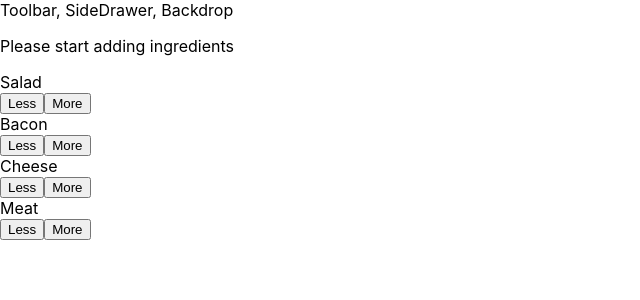
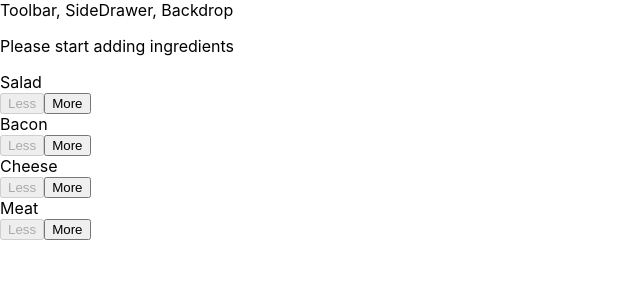
Before and after one commit to bimpop/react-burger-app, a React app: page / in a window 1280 px wide. Shown: the top 300 px of the page, without its empty margins (0-640 px from the left). Built offline with nearby package versions, Linux system fonts and the light colour scheme.

Commit message:
Conn. state to build ctrls & removing ingrds safe

```diff
--- a/src/components/Burger/BuildControls/BuildControl/BuildControl.js
+++ b/src/components/Burger/BuildControls/BuildControl/BuildControl.js
@@ -5,8 +5,13 @@
 const buildControl = (props) => (
     <div className={classes.BuildControl}>
         <div className={classes.Label}>{props.label}</div>
-        <button className={classes.Less}>Less</button>
-        <button className={classes.More}>More</button>
+        <button
+            className={classes.Less}
+            onClick={props.removed}
+            disabled={props.disabled}>Less</button>
+        <button
+            className={classes.More}
+            onClick={props.added}>More</button>
     </div>
 );
 
--- a/src/components/Burger/BuildControls/BuildControls.js
+++ b/src/components/Burger/BuildControls/BuildControls.js
@@ -13,7 +13,12 @@
 const buildControls = (props) => (
     <div className={classes.BuildControls}>
         {controls.map((ctrl) => (
-            <BuildControl key={ctrl.label} label={ctrl.label} />
+            <BuildControl
+                key={ctrl.label}
+                label={ctrl.label}
+                added={() => props.ingredientAdded(ctrl.type)}
+                removed={() => props.ingredientRemoved(ctrl.type)}
+                disabled={props.disabled[ctrl.type]} />
         ))}
     </div>
 );
--- a/src/containers/BurgerBuilder/BurgerBuilder.js
+++ b/src/containers/BurgerBuilder/BurgerBuilder.js
@@ -3,6 +3,13 @@
 import Aux from '../../hoc/Auxiliary';
 import Burger from '../../components/Burger/Burger';
 import BuildControls from '../../components/Burger/BuildControls/BuildControls';
+
+const INGREDIENT_PRICES = {
+    salad: 0.5,
+    cheese: 0.4,
+    meat: 1.3,
+    bacon: 0.7
+};
 
 class BurgerBuilder extends Component {
     // constructor(props){
@@ -16,14 +23,53 @@
             bacon: 0,
             cheese: 0,
             meat: 0
+        },
+        totalPrice: 4
+    }
+
+    addIngredientHandler = (type) => {
+        const oldCount = this.state.ingredients[type];
+        const updatedCount = oldCount + 1;
+        const updatedIngredient = {
+            ...this.state.ingredients
         }
+        updatedIngredient[type] = updatedCount;
+        const priceAddition = INGREDIENT_PRICES[type];
+        const oldPrice = this.state.totalPrice;
+        const newPrice = oldPrice + priceAddition;
+        this.setState({totalPrice: newPrice, ingredients: updatedIngredient});
+    }
+
+    removeIngredientHandler = (type) => {
+        const oldCount = this.state.ingredients[type];
+        if(oldCount <= 0){
+            return;
+        }
+        const updatedCount = oldCount - 1;
+        const updatedIngredient = {
+            ...this.state.ingredients
+        }
+        updatedIngredient[type] = updatedCount;
+        const priceDeduction = INGREDIENT_PRICES[type];
+        const oldPrice = this.state.totalPrice;
+        const newPrice = oldPrice - priceDeduction;
+        this.setState({totalPrice: newPrice, ingredients: updatedIngredient});
     }
 
     render(){
+        const disabledInfo = {
+            ...this.state.ingredients
+        }
+        for(let key in disabledInfo){
+            disabledInfo[key] = disabledInfo[key] <= 0;
+        }
         return (
             <Aux>
                 <Burger ingredients={this.state.ingredients} />
-                <BuildControls />
+                <BuildControls
+                    ingredientAdded={this.addIngredientHandler}
+                    ingredientRemoved={this.removeIngredientHandler}
+                    disabled={disabledInfo} />
             </Aux>
         );
     };
```
